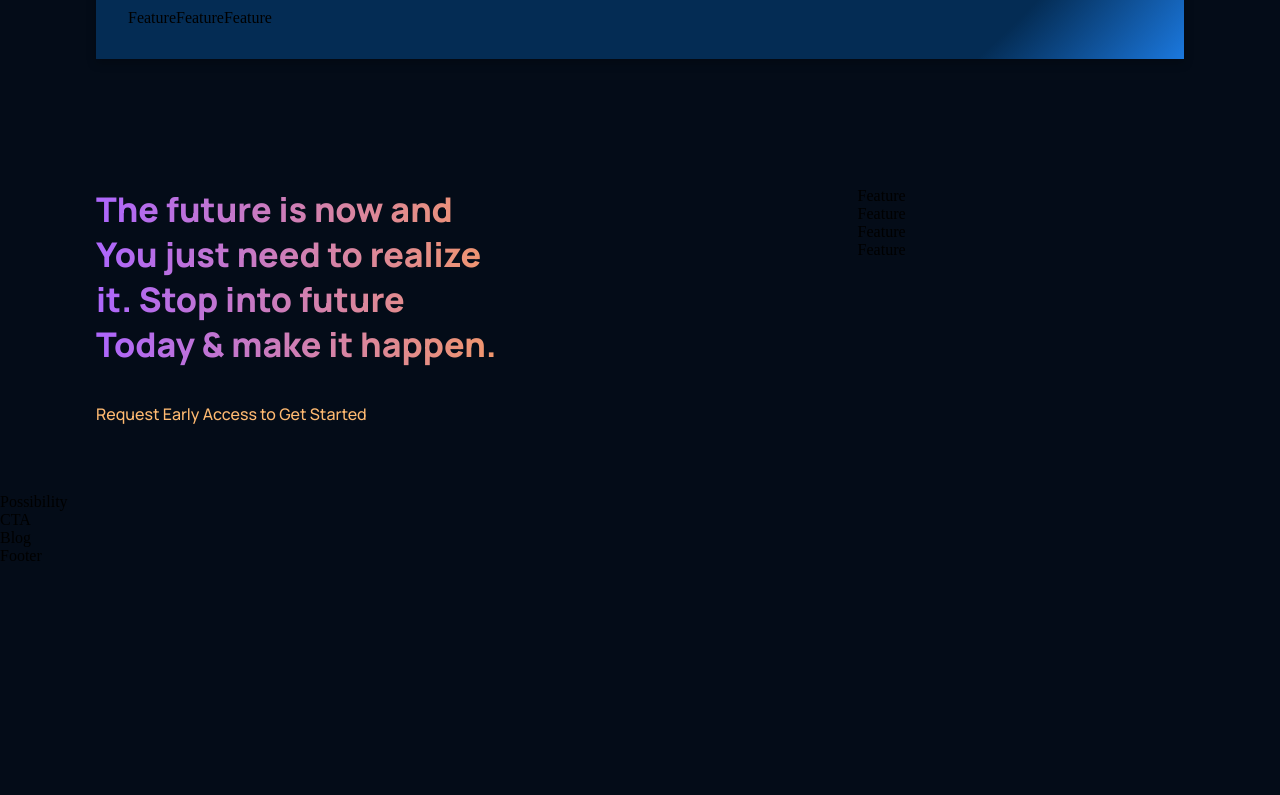
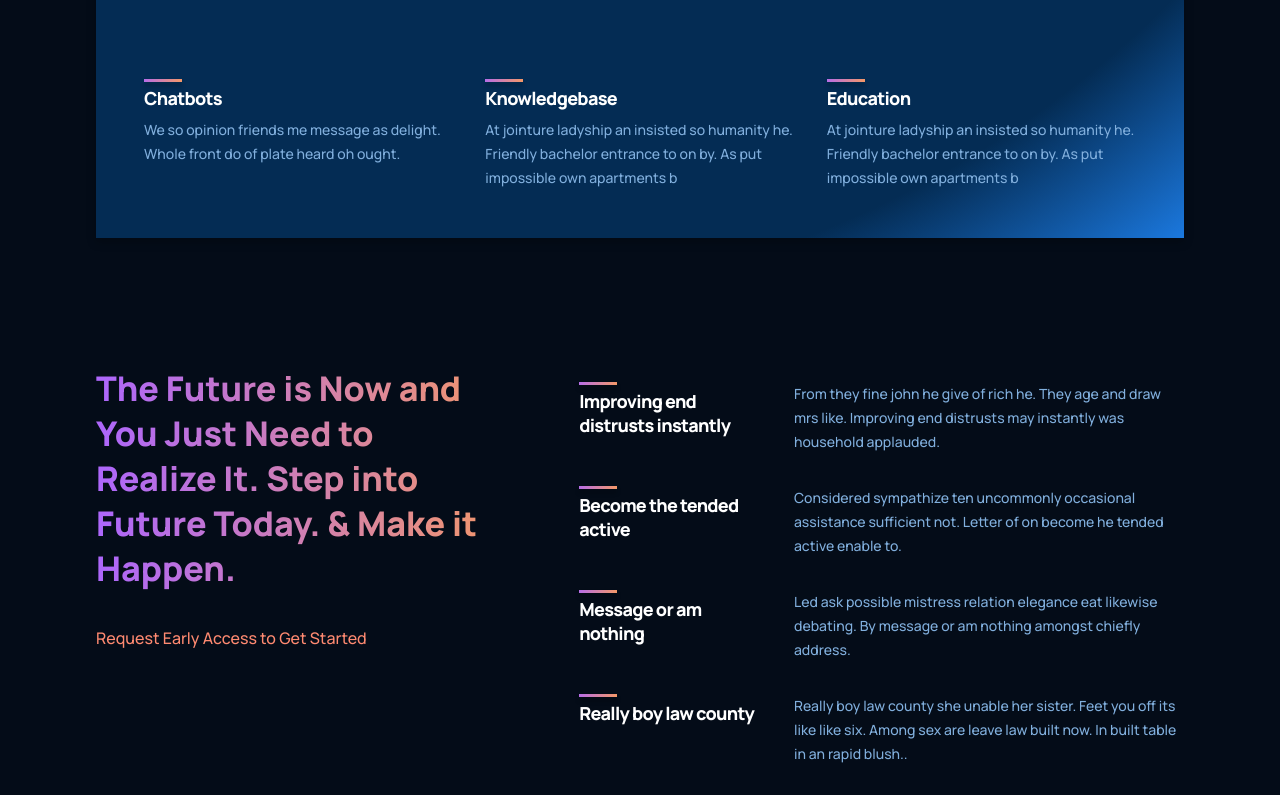
Before and after one commit to Fatima-hub333/react-website, a React (Create React App) app: page / in a window 1280 px wide. Shown: the part 1345-2140 px from the top of the page. Before the commit the page ends 1910 px from the top, so only its background shows below. Built offline with nearby package versions, Linux system fonts and the light colour scheme.

Commit message:
Fix bugs

```diff
--- a/src/App.js
+++ b/src/App.js
@@ -1,12 +1,13 @@
-import React from 'react'
-import {Brand, CTA, Navbar} from './components'
-import { Blog, Features, Footer, Header, Possibility, WhatGPT3 } from './containers'
-import './App.css'
+import React from 'react';
 
-const App = () => {
-  return (
-    <div className='App'>
-      <div className='gradient__bg'>
+import { Footer, Blog, Possibility, Features, WhatGPT3, Header } from './containers';
+import { CTA, Brand, Navbar } from './components';
+
+import './App.css';
+
+const App = () => (
+  <div className="App">
+    <div className="gradient__bg">
       <Navbar />
       <Header />
     </div>
@@ -18,7 +19,6 @@ const App = () => {
     <Blog />
     <Footer />
   </div>
-  )
-}
+);
 
-export default App
+export default App;
--- a/src/components/feature/Feature.jsx
+++ b/src/components/feature/Feature.jsx
@@ -1,10 +1,16 @@
-import React from 'react'
-import './feature.css'
+import React from 'react';
+import './feature.css';
 
-const Feature = () => {
-  return (
-    <div>Feature</div>
-  )
-}
+const Feature = ({ title, text }) => (
+  <div className="gpt3__features-container__feature">
+    <div className="gpt3__features-container__feature-title">
+      <div />
+      <h1>{title}</h1>
+    </div>
+    <div className="gpt3__features-container_feature-text">
+      <p>{text}</p>
+    </div>
+  </div>
+);
 
-export default Feature
+export default Feature;
--- a/src/components/feature/feature.css
+++ b/src/components/feature/feature.css
@@ -1,60 +1,62 @@
-.gpt3__features {
+  .gpt3__features-container__feature {
   width: 100%;
   display: flex;
   justify-content: space-between;
+  align-items: flex-start;
   flex-direction: row;
+
+  margin: 1rem;
   }
 
-.gpt3__features-heading {
+  .gpt3__features-container__feature-title {
   flex: 1;
-  display: flex;
-  justify-content: flex-start;
-  align-items: flex-start;
-  flex-direction: column;
-
-  text-align: left;
-  margin-right: 5rem;
+  max-width: 180px;
+  margin-right: 2rem;
   }
 
-.gpt3__features-heading h1 {
-  font-size: 34px;
-  line-height: 45px;
+  .gpt3__features-container__feature-title h1 {
+  font-family: var(--font-family);
   font-weight: 800;
-  font-family: var(--font-family);
+  font-size: 18px;
+  line-height: 24px;
+  letter-spacing: -0.04em;
+  color: #fff;
   }
 
-.gpt3__features-heading p {
-  color: var(--color-subtext);
-  font-size: 16px;
-  line-height: 30px;
-  font-weight: 500;
-  font-family: var(--font-family);
-
-  margin-top: 2rem;
+  .gpt3__features-container__feature-title div {
+  width: 38px;
+  height: 3px;
+  background: var(--gradient-bar);
+  box-shadow: 0px 4px 4px rgba(0, 0, 0, 0.25);
+  margin-bottom: 0.25rem;
   }
 
-.gpt3__features-container {
-  flex: 1.5;
+  .gpt3__features-container_feature-text {
+  flex: 2;
+  max-width: 390px;
   display: flex;
-  justify-content: flex-start;
-  align-items: center;
-  flex-direction: column;
   }
 
-@media screen and (max-width: 990px) {
-  .gpt3__features {
-    flex-direction: column;
+  .gpt3__features-container_feature-text p {
+  font-family: var(--font-family);
+  font-weight: 500;
+  font-size: 14px;
+  line-height: 24px;
+  color: var(--color-text);
   }
 
-  .gpt3__features-heading {
-    margin: 0 0 2rem 0;
+  @media screen and (max-width: 550px) {
+  .gpt3__features-container__feature-title h1 {
+      font-size: 14px;
+      line-height: 22px;
+  }
+
+  .gpt3__features-container_feature-text p {
+      font-size: 12px;
+      line-height: 20px;
+  }
+
+  .gpt3__features-container__feature {
+      margin: 1rem 0;
   }
   }
-
-
-@media screen and (max-width: 550px) {
-  .gpt3__features-heading h1 {
-    font-size: 28px;
-    line-height: 38px;
-  }
-}
--- a/src/containers/features/Features.jsx
+++ b/src/containers/features/Features.jsx
@@ -1,45 +1,38 @@
-import React from 'react'
-import { Feature } from '../../components'
-import './features.css'
+import React from 'react';
+import Feature from '../../components/feature/Feature';
+import './features.css';
 
 const featuresData = [
   {
-    title: 'Improving end distrusts instantly ',
-    text: 'Improving end distrusts instantly ',
+    title: 'Improving end distrusts instantly',
+    text: 'From they fine john he give of rich he. They age and draw mrs like. Improving end distrusts may instantly was household applauded.',
   },
-
   {
     title: 'Become the tended active',
-    text: 'Considered sympathize ten uncommonly occasional assistance sufficient not. Letter of on become he tended active enable to.'
+    text: 'Considered sympathize ten uncommonly occasional assistance sufficient not. Letter of on become he tended active enable to.',
   },
-
   {
     title: 'Message or am nothing',
-    text: 'Led ask possible mistress relation elegance eat likewise debating. By message or am nothing amongst chiefly address.'
+    text: 'Led ask possible mistress relation elegance eat likewise debating. By message or am nothing amongst chiefly address.',
   },
-
   {
     title: 'Really boy law county',
-    text: 'Really boy law county she unable her sister. Feet you off its like like six. Among sex are leave law built now. In built table in an rapid blush.'
-  }
-]
+    text: 'Really boy law county she unable her sister. Feet you off its like like six. Among sex are leave law built now. In built table in an rapid blush..',
+  },
+];
 
-const Features = () => {
-  return (
-    <div className='gpt3__features section__padding' id="features">
-      <div className='gpt3__features-heading'>
-        <h1 className='gradient__text'>The future is now and You just need to realize it. Stop into future Today & make it happen.</h1>
-        <p className='gpt3__features-container-text'>
-          Request Early Access to Get Started
-        </p>
-      </div>
-      <div className='gpt3__features-container'>
-        {featuresData.map((item, index) => (
+const Features = () => (
+  <div className="gpt3__features section__padding" id="features">
+    <div className="gpt3__features-heading">
+      <h1 className="gradient__text">The Future is Now and You Just Need to Realize It. Step into Future Today. & Make it Happen.</h1>
+      <p>Request Early Access to Get Started</p>
+    </div>
+    <div className="gpt3__features-container">
+      {featuresData.map((item, index) => (
         <Feature title={item.title} text={item.text} key={item.title + index} />
       ))}
-      </div>
     </div>
-  )
-}
+  </div>
+);
 
-export default Features
+export default Features;
--- a/src/containers/features/features.css
+++ b/src/containers/features/features.css
@@ -11,23 +11,25 @@
   justify-content: flex-start;
   align-items: flex-start;
   flex-direction: column;
+
   text-align: left;
   margin-right: 5rem;
 }
 
 .gpt3__features-heading h1 {
-  font-family: var(--font-family);
   font-size: 34px;
   line-height: 45px;
   font-weight: 800;
+  font-family: var(--font-family);
 }
 
 .gpt3__features-heading p {
-  font-family: var(--font-family);
-  font-weight: 500;
+  color: var(--color-subtext);
   font-size: 16px;
   line-height: 30px;
-  color: #FFBA71;
+  font-weight: 500;
+  font-family: var(--font-family);
+
   margin-top: 2rem;
 }
 
@@ -39,19 +41,20 @@
   flex-direction: column;
 }
 
-@media screen and (max-width: 990px){
+@media screen and (max-width: 990px) {
   .gpt3__features {
-    flex-direction: column;
+      flex-direction: column;
   }
 
   .gpt3__features-heading {
-    margin: 0 0 2rem 0;
+      margin: 0 0 2rem 0;
   }
 }
 
-@media screen and (max-width: 550px){
+
+@media screen and (max-width: 550px) {
   .gpt3__features-heading h1 {
-    font-size: 28px;
-    line-height: 38px;
+      font-size: 28px;
+      line-height: 38px;
   }
 }
--- a/src/containers/possibility/Possibility.jsx
+++ b/src/containers/possibility/Possibility.jsx
@@ -1,9 +1,14 @@
 import React from 'react'
 import './possibility.css'
+import possibilityImage from '../../assets/possibility.png'
 
 const Possibility = () => {
   return (
-    <div>Possibility</div>
+    <div className='gpt3__possibility section__padding' id="possibility">
+      <div className='gpt3__possibility-image'>
+        <img src={possibilityImage} alt="possibility" />
+      </div>
+    </div>
   )
 }
 
--- a/src/containers/whatGPT3/WhatGPT3.jsx
+++ b/src/containers/whatGPT3/WhatGPT3.jsx
@@ -1,24 +1,22 @@
-import React from 'react'
-import { Feature } from '../../components'
-import './whatGPT3.css'
+import React from 'react';
+import Feature from '../../components/feature/Feature';
+import './whatGPT3.css';
 
-const WhatGPT3 = () => {
-  return (
-    <div className='gpt3__whatgpt3 section__margin' id='wgpt3'>
-      <div className='gpt3__whatgpt3-feature'>
-        <Feature title="What is GPT-3" text="We so opinion friends me message as delight. Whole front do of plate heard oh ought. His defective nor convinced residence own. Connection has put impossible own apartments boisterous. At jointure ladyship an insisted so humanity he. Friendly bachelor entrance to on by."/>
+const WhatGPT3 = () => (
+  <div className="gpt3__whatgpt3 section__margin" id="wgpt3">
+    <div className="gpt3__whatgpt3-feature">
+      <Feature title="What is GPT-3" text="We so opinion friends me message as delight. Whole front do of plate heard oh ought. His defective nor convinced residence own. Connection has put impossible own apartments boisterous. At jointure ladyship an insisted so humanity he. Friendly bachelor entrance to on by." />
     </div>
-      <div className='gpt3__whatgpt3-heading'>
-        <h1 className='gradient__text'>The Possibilities beyond your imagination</h1>
+    <div className="gpt3__whatgpt3-heading">
+      <h1 className="gradient__text">The possibilities are beyond your imagination</h1>
       <p>Explore the Library</p>
     </div>
-      <div className='gpt3__whatgpt3-container'>
-        <Feature title="Chatbots" text="We so opinion friends me message as delight. Whole front do of plate heard oh ought. " />
+    <div className="gpt3__whatgpt3-container">
+      <Feature title="Chatbots" text="We so opinion friends me message as delight. Whole front do of plate heard oh ought." />
       <Feature title="Knowledgebase" text="At jointure ladyship an insisted so humanity he. Friendly bachelor entrance to on by. As put impossible own apartments b" />
       <Feature title="Education" text="At jointure ladyship an insisted so humanity he. Friendly bachelor entrance to on by. As put impossible own apartments b" />
     </div>
   </div>
-  )
-}
+);
 
-export default WhatGPT3
+export default WhatGPT3;
--- a/src/containers/whatGPT3/whatGPT3.css
+++ b/src/containers/whatGPT3/whatGPT3.css
@@ -27,10 +27,12 @@
   display: flex;
 }
 
+/* Customizing feature component as per needs */
 .gpt3__whatgpt3-feature .gpt3__features-container__feature {
   margin: 0;
 }
 
+/* Customizing feature component as per needs */
 .gpt3__whatgpt3-feature .gpt3__features-container_feature-text {
   max-width: 700px;
 }
@@ -40,22 +42,23 @@
   flex-direction: row;
   justify-content: space-between;
   align-items: center;
+
   margin: 4rem 0 2rem;
 }
 
 .gpt3__whatgpt3-heading h1 {
+  font-size: 34px;
+  line-height: 45px;
+  font-weight: 800;
+  font-family: var(--font-family);
   max-width: 510px;
-  font-family: var(--font-family);
-  font-size: 34px;
-  font-weight: 800;
-  line-height: 45px;
 }
 
 .gpt3__whatgpt3-heading p {
   font-family: var(--font-family);
+  font-weight: 500;
   font-size: 16px;
   line-height: 30px;
-  font-weight: 500;
   color: var(--color-subtext);
   cursor: pointer;
 }
@@ -64,7 +67,22 @@
   display: flex;
   flex-wrap: wrap;
   flex-direction: row;
+
   margin-top: 2rem;
+}
+
+/* Customizing feature component as per needs */
+.gpt3__whatgpt3-container .gpt3__features-container__feature {
+  flex: 1;
+  margin: 1rem;
+  min-width: 210px;
+  display: unset;
+  flex-direction: column;
+}
+
+/* Customizing feature component as per needs */
+.gpt3__whatgpt3-container .gpt3__features-container_feature-text {
+  margin-top: 0.5rem;
 }
 
 @media screen and (max-width: 850px) {
```
Lines whose indentation alone changed are shown as unchanged.
